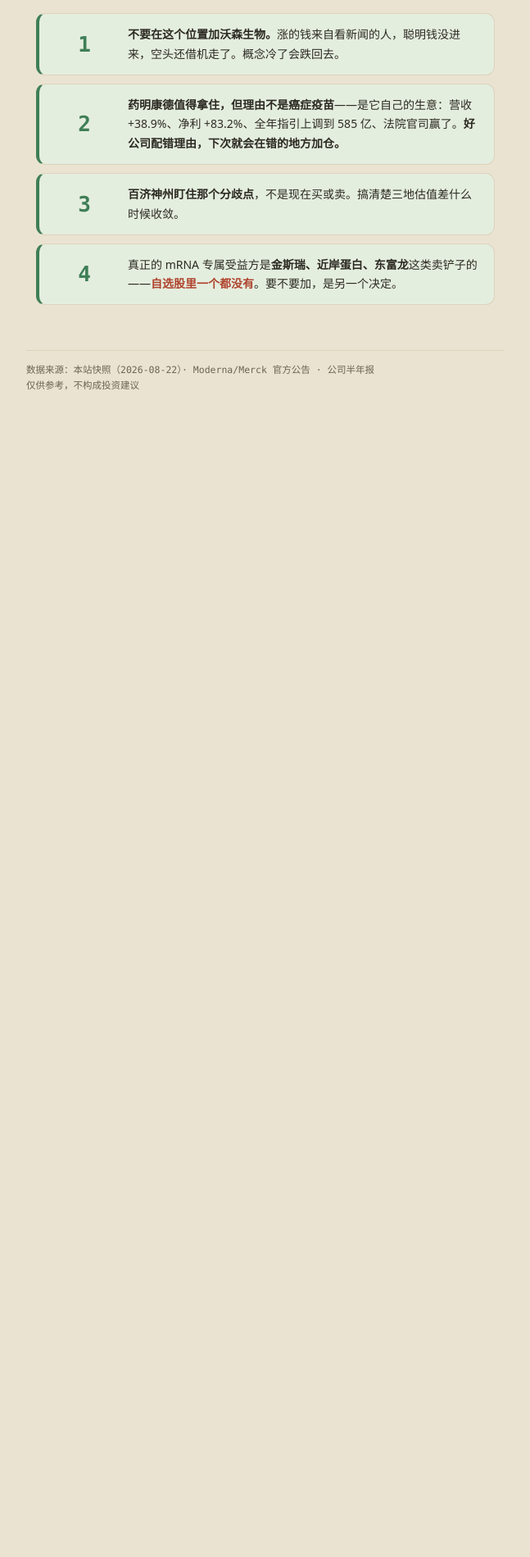
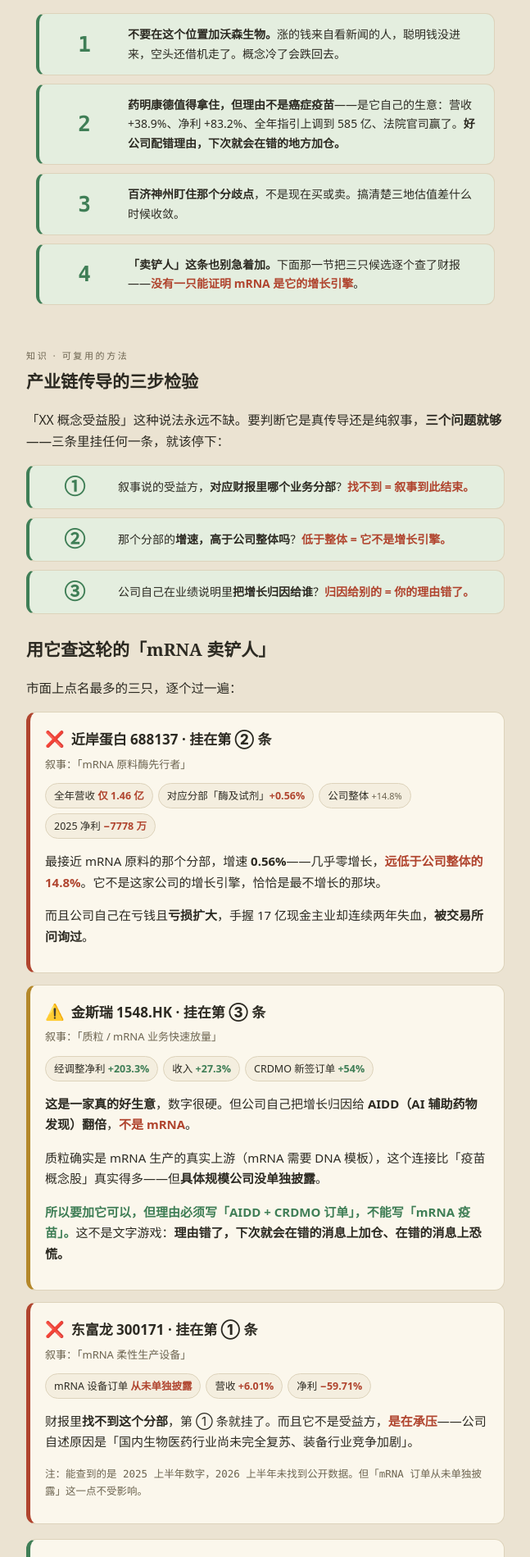
Before and after one commit to Sodawaitress/personal-buffett, a Flask app: page /research/cancer-vaccine-2026 in a window 1280 px wide. Shown: the part 4601-6500 px from the top of the page at 82% size, without its empty margins (316-963 px from the left). Before the commit the page ends 5076 px from the top, so only its background shows below. Run offline with Flask 3, Linux system fonts and the light colour scheme; a user stored in the database is signed in.

Commit message:
fix(US-164): 文章那句「真正的 mRNA 受益方是金斯瑞/近岸蛋白/东富龙」是误导，替换成三步检验实证
原文最后一条建议暗示这三只是「真受益方」。逐个查财报后不成立 ——
这句话会把读者推向一个查不实的方向，比不写更糟。

用三步检验（叙事对应哪个分部 / 该分部增速是否高于整体 / 公司自己归因给谁）
重写成一整节，三只逐个给判定：

  近岸蛋白 688137  挂第②条  对应分部「酶及试剂」+0.56%，远低于整体 +14.8%；
                            全年营收仅 1.46 亿；2025 净利 −7778 万亏损扩大；
                            手握 17 亿现金主业连续两年失血，被交易所问询
  金斯瑞 1548.HK   挂第③条  生意确实好（经调整净利 +203.3%、新签订单 +54%），
                            但公司自己把增长归因给 AIDD 翻倍，不是 mRNA。
                            要加可以，理由必须写 AIDD+CRDMO，不能写 mRNA
  东富龙 300171    挂第①条  mRNA 设备订单从未单独披露；且在承压
                            （营收 +6.01%、净利 −59.71%，2025H1 数据，
                            2026H1 未找到公开数据 —— 文中已注明）

结论段说清时间差：Moderna 那个疫苗 2027 才申报、个性化定制无法大规模铺开，
订单还没到能改变任何中国公司分部收入的量级。叙事跑在业绩前面两三年时，
买的是期权不是生意，不符合三层框架第一层。

这样文章自带一个「如何验证产业链叙事」的方法演示，比一条悬着的建议有用。
复用现有 class（bucket/chips/rules/thesis），未新增装饰。

Co-Authored-By: Claude Opus 5 <noreply@anthropic.com>

```diff
--- a/templates/research/cancer-vaccine-2026.html
+++ b/templates/research/cancer-vaccine-2026.html
@@ -276,9 +276,68 @@
       <div class="rule"><span class="rule-n mono">1</span><span class="rule-b"><b>不要在这个位置加沃森生物。</b>涨的钱来自看新闻的人，聪明钱没进来，空头还借机走了。概念冷了会跌回去。</span></div>
       <div class="rule"><span class="rule-n mono">2</span><span class="rule-b"><b>药明康德值得拿住，但理由不是癌症疫苗</b>——是它自己的生意：营收 +38.9%、净利 +83.2%、全年指引上调到 585 亿、法院官司赢了。<b>好公司配错理由，下次就会在错的地方加仓。</b></span></div>
       <div class="rule"><span class="rule-n mono">3</span><span class="rule-b"><b>百济神州盯住那个分歧点</b>，不是现在买或卖。搞清楚三地估值差什么时候收敛。</span></div>
-      <div class="rule"><span class="rule-n mono">4</span><span class="rule-b">真正的 mRNA 专属受益方是<b>金斯瑞、近岸蛋白、东富龙</b>这类卖铲子的——<span class="hl-v">自选股里一个都没有</span>。要不要加，是另一个决定。</span></div>
+      <div class="rule"><span class="rule-n mono">4</span><span class="rule-b"><b>「卖铲人」这条也别急着加。</b>下面那一节把三只候选逐个查了财报——<span class="hl-v">没有一只能证明 mRNA 是它的增长引擎</span>。</span></div>
     </div>
   </div>
+
+  <section>
+    <div class="eyebrow song">知识 · 可复用的方法</div>
+    <h3 class="song">产业链传导的三步检验</h3>
+    <p class="lead">「XX 概念受益股」这种说法永远不缺。要判断它是真传导还是纯叙事，<b>三个问题就够</b>——三条里挂任何一条，就该停下：</p>
+    <div class="rules">
+      <div class="rule"><span class="rule-n mono">①</span><span class="rule-b">叙事说的受益方，<b>对应财报里哪个业务分部</b>？<span class="hl-v">找不到 = 叙事到此结束。</span></span></div>
+      <div class="rule"><span class="rule-n mono">②</span><span class="rule-b">那个分部的<b>增速，高于公司整体吗</b>？<span class="hl-v">低于整体 = 它不是增长引擎。</span></span></div>
+      <div class="rule"><span class="rule-n mono">③</span><span class="rule-b">公司自己在业绩说明里<b>把增长归因给谁</b>？<span class="hl-v">归因给别的 = 你的理由错了。</span></span></div>
+    </div>
+
+    <h3 class="song" style="margin-top:26px;">用它查这轮的「mRNA 卖铲人」</h3>
+    <p class="lead">市面上点名最多的三只，逐个过一遍：</p>
+
+    <div class="bucket storm">
+      <div class="b-head"><span class="ico">❌</span><span class="t">近岸蛋白 688137 · 挂在第 ② 条</span></div>
+      <div class="b-sub">叙事：「mRNA 原料酶先行者」</div>
+      <div class="chips">
+        <span class="chip">全年营收 <span class="n">仅 1.46 亿</span></span>
+        <span class="chip">对应分部「酶及试剂」<span class="n">+0.56%</span></span>
+        <span class="chip">公司整体 <span class="g">+14.8%</span></span>
+        <span class="chip">2025 净利 <span class="n">−7778 万</span></span>
+      </div>
+      <p>最接近 mRNA 原料的那个分部，增速 <b>0.56%</b>——几乎零增长，<span class="hl-v">远低于公司整体的 14.8%</span>。它不是这家公司的增长引擎，恰恰是最不增长的那块。</p>
+      <p>而且公司自己在亏钱且<b>亏损扩大</b>，手握 17 亿现金主业却连续两年失血，<b>被交易所问询过</b>。</p>
+    </div>
+
+    <div class="bucket weak">
+      <div class="b-head"><span class="ico">⚠️</span><span class="t">金斯瑞 1548.HK · 挂在第 ③ 条</span></div>
+      <div class="b-sub">叙事：「质粒 / mRNA 业务快速放量」</div>
+      <div class="chips">
+        <span class="chip up">经调整净利 <span class="n">+203.3%</span></span>
+        <span class="chip up">收入 <span class="n">+27.3%</span></span>
+        <span class="chip up">CRDMO 新签订单 <span class="n">+54%</span></span>
+      </div>
+      <p><b>这是一家真的好生意</b>，数字很硬。但公司自己把增长归因给 <b>AIDD（AI 辅助药物发现）翻倍</b>，<span class="hl-v">不是 mRNA</span>。</p>
+      <p>质粒确实是 mRNA 生产的真实上游（mRNA 需要 DNA 模板），这个连接比「疫苗概念股」真实得多——但<b>具体规模公司没单独披露</b>。</p>
+      <p><span class="hl-j">所以要加它可以，但理由必须写「AIDD + CRDMO 订单」，不能写「mRNA 疫苗」。</span>这不是文字游戏：<b>理由错了，下次就会在错的消息上加仓、在错的消息上恐慌。</b></p>
+    </div>
+
+    <div class="bucket storm">
+      <div class="b-head"><span class="ico">❌</span><span class="t">东富龙 300171 · 挂在第 ① 条</span></div>
+      <div class="b-sub">叙事：「mRNA 柔性生产设备」</div>
+      <div class="chips">
+        <span class="chip">mRNA 设备订单 <span class="n">从未单独披露</span></span>
+        <span class="chip">营收 <span class="n">+6.01%</span></span>
+        <span class="chip">净利 <span class="n">−59.71%</span></span>
+      </div>
+      <p>财报里<b>找不到这个分部</b>，第 ① 条就挂了。而且它不是受益方，<span class="hl-v">是在承压</span>——公司自述原因是「国内生物医药行业尚未完全复苏、装备行业竞争加剧」。</p>
+      <p class="mono" style="font-size:12.5px;color:var(--ink2);">注：能查到的是 2025 上半年数字，2026 上半年未找到公开数据。但「mRNA 订单从未单独披露」这一点不受影响。</p>
+    </div>
+
+    <div class="thesis" style="margin-top:18px;">
+      <h2 class="song">所以这条主题的结论是</h2>
+      <p><b>三只里没有一只能用财报证明 mRNA 是它的增长引擎。</b><br><br>
+      原因也说得通：Moderna 那个疫苗 <b>2027 年才申报</b>，个性化定制又不可能大规模铺开——<span class="hl-v">订单还没到能改变任何一家中国公司分部收入的量级</span>。<br><br>
+      <b>叙事跑在业绩前面两三年时，你买的是「未来会兑现」的期权，不是「已经在兑现」的生意。</b>那不符合三层框架的第一层。</p>
+    </div>
+  </section>
 
   <div class="foot mono">
     数据来源：本站快照（2026-08-22）· Moderna/Merck 官方公告 · 公司半年报<br>
```
